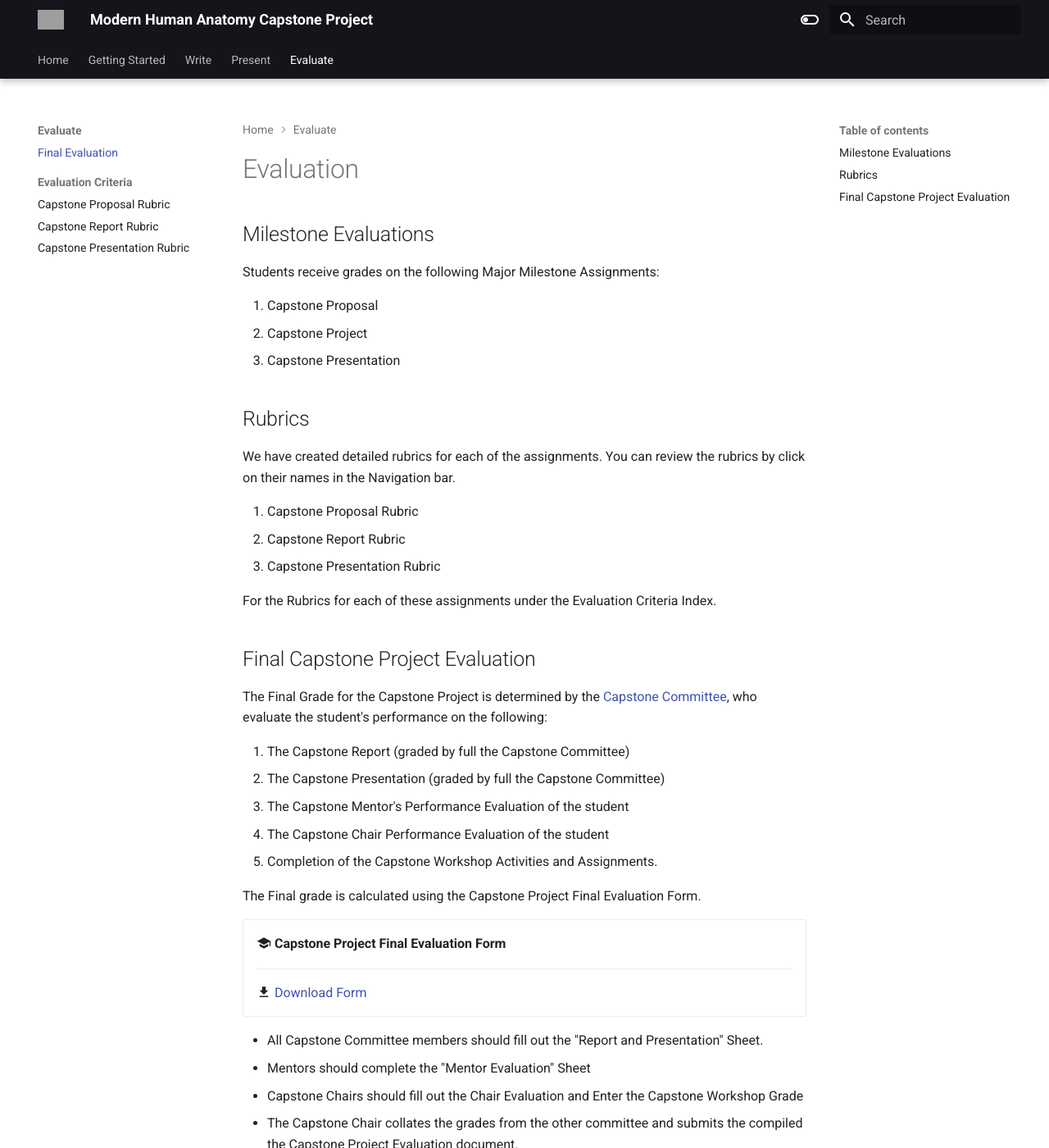
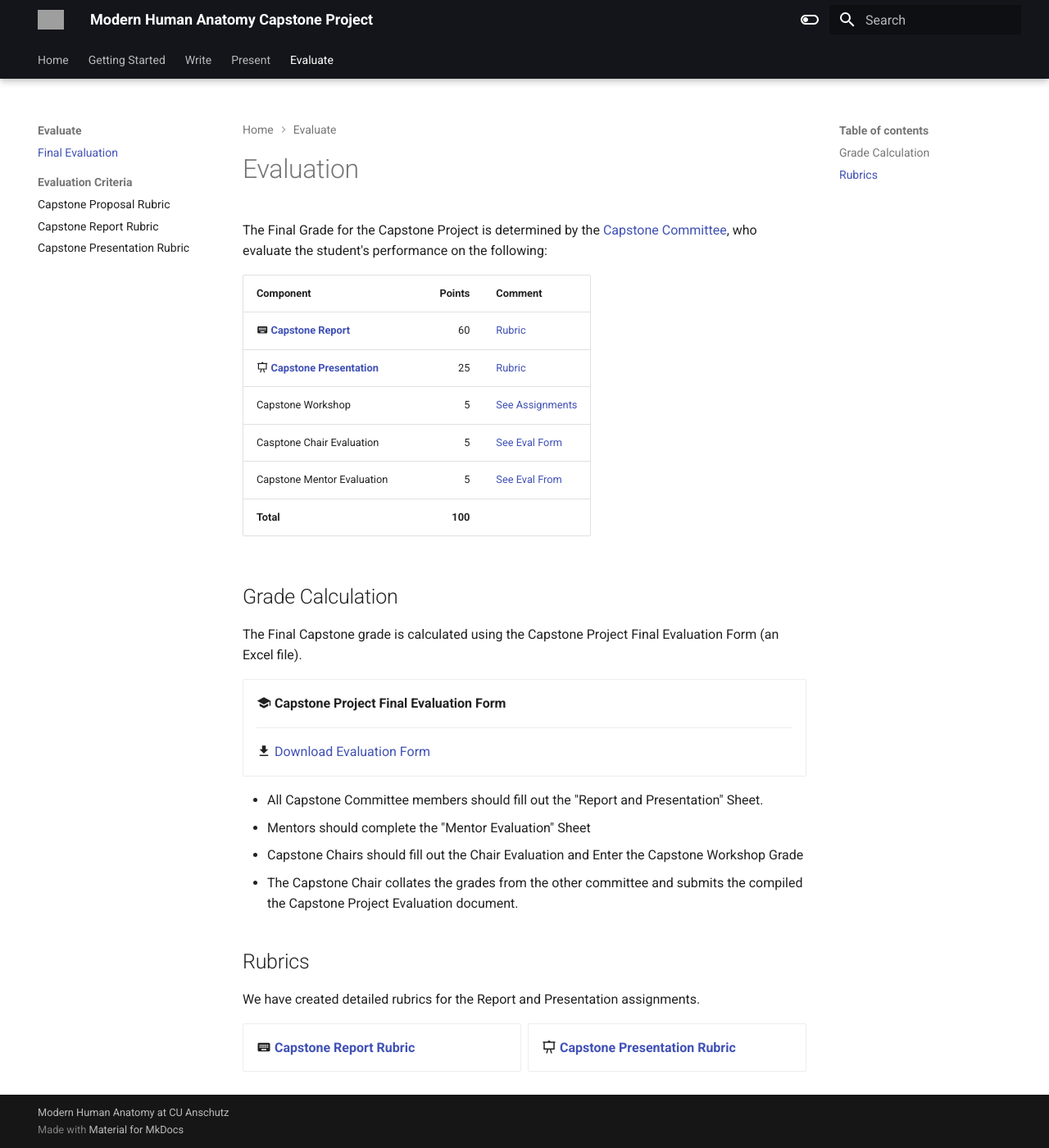
Before and after one commit to ModernHumanAnatomy/MHACapstone, an MkDocs documentation site: the page built from docs/final-capstone-evaluation.md, in a window 1280 px wide and 1400 px high. Shown: the whole window at 82% size. Built offline with MkDocs 1.6.1 and Material for MkDocs 9.7.7, drawn with Linux system fonts in a browser that asks for light colours; grey boxes are pictures that could not be loaded.

Commit message:
Update Evaluation Page

```diff
--- a/docs/final-capstone-evaluation.md
+++ b/docs/final-capstone-evaluation.md
@@ -1,34 +1,26 @@
 # Evaluation
-
-## Milestone Evaluations
-
-Students receive grades on the following Major Milestone Assignments:
-
-1. Capstone Proposal
-2. Capstone Project
-3. Capstone Presentation
-
-## Rubrics
-
-We have created detailed rubrics for each of the assignments. You can review the rubrics by click on their names in the Navigation bar.
-
-1. Capstone Proposal Rubric
-2. Capstone Report Rubric
-3. Capstone Presentation Rubric
-
-For  the Rubrics for each of these assignments under the Evaluation Criteria Index.
-
-## Final Capstone Project Evaluation
 
 The Final Grade for the Capstone Project is determined by the [Capstone Committee](finding-a-mentor.md), who evaluate the student's performance on the following:
 
-1. The Capstone Report (graded by full the Capstone Committee)
-2. The Capstone Presentation (graded by full the Capstone Committee)
-3. The Capstone Mentor's Performance Evaluation of the student
-4. The Capstone Chair Performance Evaluation of the student
-5. Completion of the Capstone Workshop Activities and Assignments.
+| Component | Points | Comment |
+| --------- | -----: | ------- |
+| :material-keyboard: [**Capstone Report**](written-report-guidelines.md) | 60 | [Rubric](capstone-report-rubric.md) |
+| :material-presentation: [**Capstone Presentation**](present-overview.md)| 25 |  [Rubric](capstone-presentation-rubric.md) |
+| Capstone Workshop | 5 | [See Assignments](assignments.md) |
+| Casptone Chair Evaluation | 5 | [See Eval Form](#grade-calculation) |
+| Capstone Mentor Evaluation | 5 | [See Eval From](#grade-calculation) |
+| **Total** | **100** | |
 
-The Final grade is calculated using the Capstone Project Final Evaluation Form.
+
+<!-- 1. :material-keyboard: The [**Capstone Report**](written-report-guidelines.md) ([Rubric](capstone-report-rubric.md)).
+1. :material-presentation: The [**Capstone Presentation**](present-overview.md) ([Rubric](capstone-presentation-rubric.md)).
+2. The Capstone Mentor's Evaluation of the student's performance.
+3. The Capstone Chair Evaluation of the student's performance.
+4. Completion of the Capstone Workshop Activities and [Assignments](assignments.md). -->
+
+## Grade Calculation
+
+The Final Capstone grade is calculated using the Capstone Project Final Evaluation Form (an Excel file).
 
 <div class="grid cards" markdown>
 
@@ -44,3 +36,14 @@ The Final grade is calculated using the Capstone Project Final Evaluation Form.
 - Mentors should  complete the "Mentor Evaluation" Sheet
 - Capstone Chairs should fill out the Chair Evaluation and Enter the Capstone Workshop Grade
 - The Capstone Chair collates the grades from the other committee and submits the compiled the Capstone Project Evaluation document.
+
+## Rubrics
+
+We have created detailed rubrics for the Report and Presentation assignments.
+
+<div class="grid cards" markdown>
+
+-   :material-keyboard: [**Capstone Report Rubric**](capstone-report-rubric.md)
+-   :material-presentation: [**Capstone Presentation Rubric**](capstone-presentation-rubric.md)
+
+</div>
```
Also changed, not shown: other parts of docs/final-capstone-evaluation.md (+1 -1 lines), docs/capstone-report-rubric.md (+15 -15 lines), docs/finding-a-mentor.md (+2 -2 lines), 2 other files.
